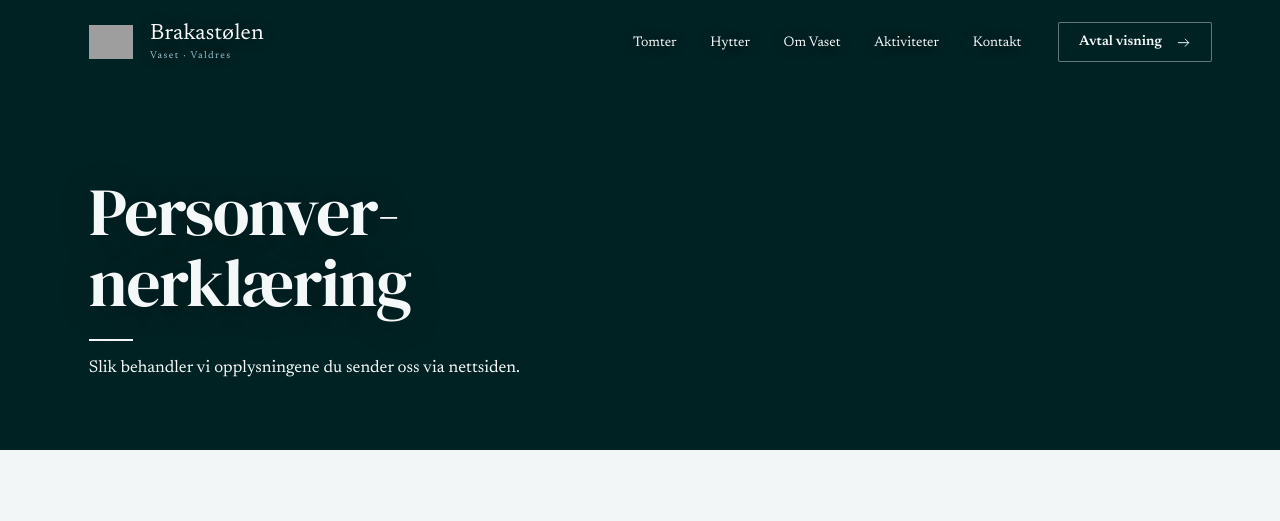
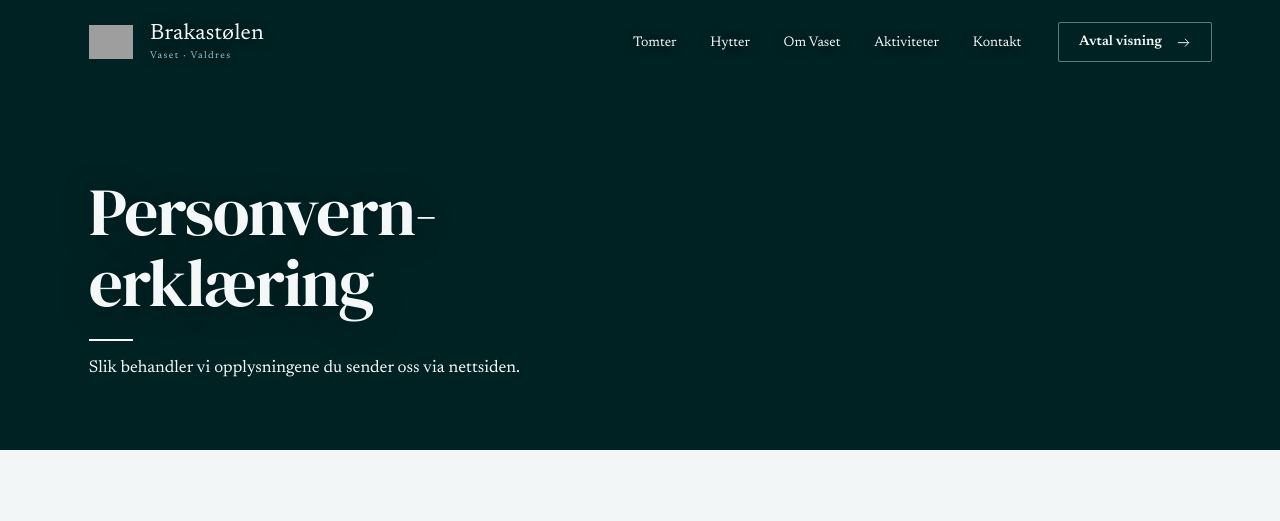
Before and after one commit to bogdantro/brakastolen, a Django app: page /personvern/ in a window 1280 px wide. Shown: the top 521 px of the page. Run offline with Django 5.2, Linux system fonts and the light colour scheme; style sheets or scripts are compiled from the project's sources; parts of the project's set-up code (start-up, migrations or seed data) failed here and were passed over; some web fonts are replaced; grey boxes are pictures that could not be loaded.

Commit message:
Footer credit to Webiser, VA Entreprenør link, clean privacy heading
The footer now says «Nettside laget av Webiser» with a link to
webiser.no.

VA Entreprenør AS links to va-as.no like the other partners.

The browser's own hyphenation broke the privacy heading as
«Personver-nerklæring». The heading now has a soft hyphen where the
compound really splits, so it reads «Personvern-erklæring» when it has
to break, and the browser no longer guesses.

Co-Authored-By: Claude Opus 5.5 <noreply@anthropic.com>

```diff
--- a/apps/core/seo.py
+++ b/apps/core/seo.py
@@ -72,7 +72,7 @@ BUSINESS = {
 
 # Partners named on the old website ("Våre samarbeidspartnere på Brakastølen"):
 # (role, group name or '', [(company, website or '')]). Every company links to its own website
-# (client feedback 05.11.2026); VA Entreprenør AS has none (none registered, checked 05.11.2026).
+# (client feedback 05.11.2026).
 PARTNERS = [
     ('Hytteleverandør', '', [('Tinde Hytter', 'https://www.tindehytter.no')]),
     ('Hytteleverandør', 'FAUN Gruppen', [
@@ -84,7 +84,7 @@ PARTNERS = [
     ]),
     ('Hytteleverandør', '', [('Slidre Bygg & Prosjektering', 'https://www.slidre-bygg.no')]),
     ('Byggmester', '', [('RH Kvalitetsbygg AS', 'https://www.rhkvalitetsbygg.no')]),
-    ('Opparbeidelse av tomt og grunnmur', '', [('VA Entreprenør AS', '')]),
+    ('Opparbeidelse av tomt og grunnmur', '', [('VA Entreprenør AS', 'https://va-as.no')]),
     ('Planlegging av hytte på tomt', '', [('Plan og Oppmåling Valdres AS', 'https://pov.no')]),
     ('Finansiering', '', [('SpareBank 1 Hallingdal Valdres', 'https://www.sparebank1.no/nb/hallingdal.html')]),
     ('Oppgjørsmegler', '', [('EIE Fjellmegleren Fagernes', 'https://eie.no/eiendom/kontorer/eie-fjellmegleren-fagernes')]),
--- a/apps/core/templates/core/footer.html
+++ b/apps/core/templates/core/footer.html
@@ -43,6 +43,7 @@
   <div class="content footer-bottom">
     <p>© {% now "Y" %} {{ business.company }}</p>
     <p>Mange av bildene er tatt av fotograf {{ business.photographer }}, {{ business.photographer_company }}</p>
+    <p>Nettside laget av <a href="https://webiser.no" target="_blank" rel="noopener">Webiser</a></p>
     <a href="{% url 'personvern' %}">Personvern</a>
     {% if ga_id %}<button type="button" class="cookie-settings" data-cookie-settings>Informasjonskapsler</button>{% endif %}
   </div>
--- a/apps/core/templates/core/personvern.html
+++ b/apps/core/templates/core/personvern.html
@@ -10,7 +10,7 @@
 {% block content %}
 <link rel="stylesheet" href="{% static 'scss/store/legal.css' %}">
 
-{% include 'core/page-header.html' with title="Personvernerklæring" lead="Slik behandler vi opplysningene du sender oss via nettsiden." %}
+{% include 'core/page-header.html' with title="Personvern­erklæring" lead="Slik behandler vi opplysningene du sender oss via nettsiden." %}
 
 <article class="section legal">
   <div class="content prose">
--- a/static/scss/store/base.css
+++ b/static/scss/store/base.css
@@ -181,8 +181,8 @@ h3 {
   letter-spacing: -0.02em;
   text-wrap: balance;
   text-shadow: 0 2px 30px rgba(4, 14, 17, 0.35);
+  hyphens: manual;
   overflow-wrap: anywhere;
-  hyphens: auto;
 }
 .page-header .meta,
 .page-header .lead {
--- a/static/scss/store/base.scss
+++ b/static/scss/store/base.scss
@@ -224,9 +224,10 @@ h3 {
     letter-spacing: -0.02em;
     text-wrap: balance;
     text-shadow: 0 2px 30px rgba(4, 14, 17, 0.35);
-    // Long words ("Personvernerklæring") break instead of running off the screen
-    overflow-wrap: anywhere;
-    hyphens: auto;
+    // Long words break only at a soft hyphen in the title (a U+00AD in "Personvernerklæring" after "Personvern" ->
+    // «Personvern-/erklæring»). The browser's own hyphenation guessed «Personver-/nerklæring».
+    hyphens: manual;
+    overflow-wrap: anywhere;  // last resort, so a word never runs off a phone screen
   }
 
   .meta,
```
Also changed, not shown: apps/core/tests.py (+10 -1 lines), 1 other file.
